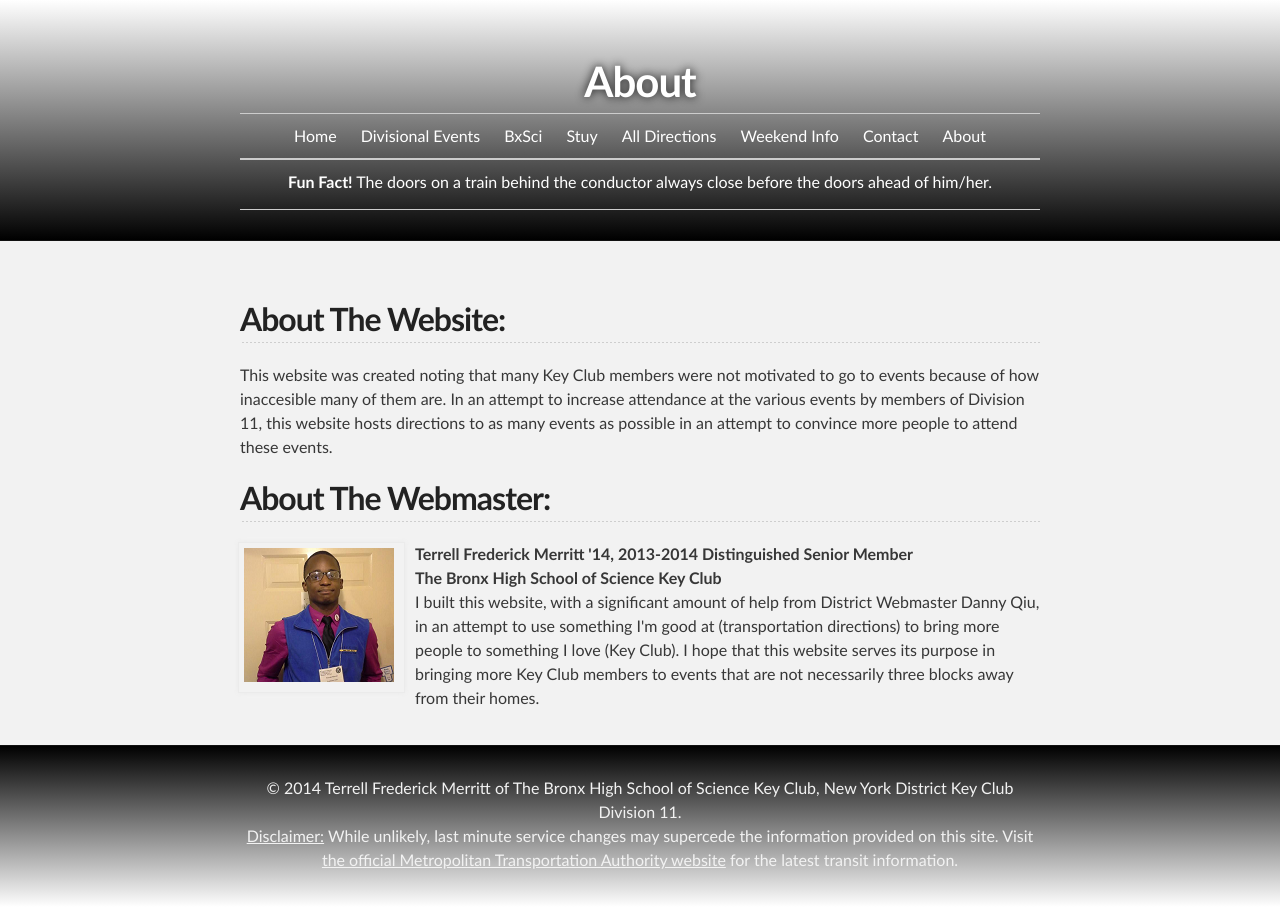
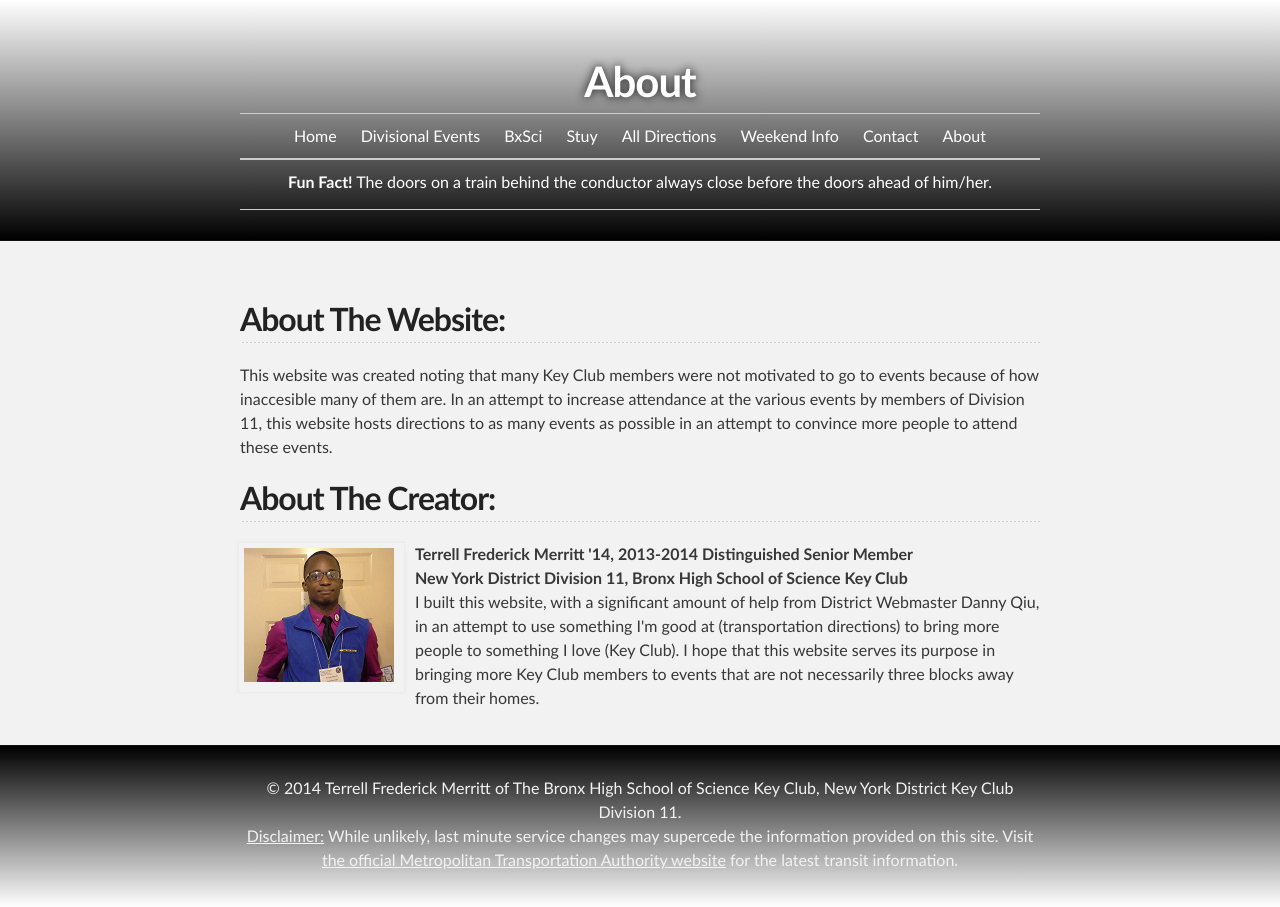
Before and after one commit to d11directions/d11directions.github.io, a Jekyll site: the page built from about/index.html, in a window 1280 px wide. Built offline with Jekyll 4.4.1, drawn with Linux system fonts in a browser that asks for light colours.

Commit message:
Update about

```diff
--- a/about/index.html
+++ b/about/index.html
@@ -7,9 +7,9 @@ published: true
   <section id="main_content" class="inner">
   <h2>About The Website:</h2>
   <p>This website was created noting that many Key Club members were not motivated to go to events because of how inaccesible many of them are. In an attempt to increase attendance at the various events by members of Division 11, this website hosts directions to as many events as possible in an attempt to convince more people to attend these events.</p>
-  <h2>About The Webmaster:</h2>
+  <h2>About The Creator:</h2>
   <img class="aboutpic" src="/resources/terrellmerritt.png">
-  <p><strong>Terrell Frederick Merritt '14, 2013-2014 Distinguished Senior Member<br>The Bronx High School of Science Key Club</strong><br>
+  <p><strong>Terrell Frederick Merritt '14, 2013-2014 Distinguished Senior Member<br>New York District Division 11, Bronx High School of Science Key Club</strong><br>
   I built this website, with a significant amount of help from District Webmaster Danny Qiu, in an attempt to use something I'm good at (transportation directions) to bring more people to something I love (Key Club). I hope that this website serves its purpose in bringing more Key Club members to events that are not necessarily three blocks away from their homes.</p>
   </section>
  </div>
```
